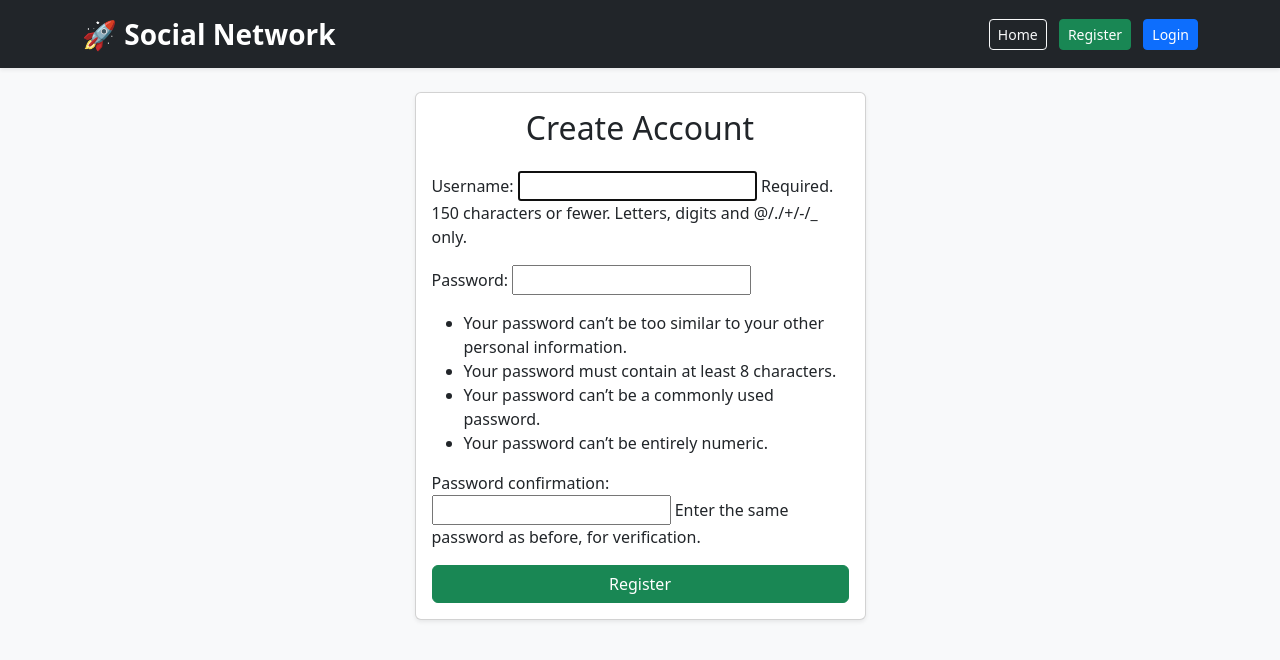
After one commit to Neha-Niphade/Social-Network, a Django app: page /register/ in a window 1280 px wide. The commit adds this page. Shown: the top 660 px of the page. Run offline with Django 5.2, Linux system fonts and the light colour scheme.

Commit message:
Add user authentication and tweet ownership

```diff
--- a/templates/base.html
+++ b/templates/base.html
@@ -17,10 +17,48 @@
     🚀 Social Network
 </a>
 
-            <div>
-                <a class="btn btn-outline-light btn-sm me-2" href="{% url 'tweet_list' %}">Home</a>
-                <a class="btn btn-primary btn-sm" href="{% url 'tweet_create' %}">Create Tweet</a>
-            </div>
+           <div>
+
+    <a class="btn btn-outline-light btn-sm me-2"
+       href="{% url 'tweet_list' %}">
+        Home
+    </a>
+
+    {% if user.is_authenticated %}
+
+        <span class="text-white me-3">
+            Hello, {{ user.username }}
+        </span>
+
+        <a class="btn btn-primary btn-sm me-2"
+           href="{% url 'tweet_create' %}">
+            Create Tweet
+        </a>
+
+        <form method="POST"
+              action="{% url 'logout' %}"
+              class="d-inline">
+            {% csrf_token %}
+            <button class="btn btn-danger btn-sm">
+                Logout
+            </button>
+        </form>
+
+    {% else %}
+
+        <a class="btn btn-success btn-sm me-2"
+           href="{% url 'register' %}">
+            Register
+        </a>
+
+        <a class="btn btn-primary btn-sm"
+           href="{% url 'login' %}">
+            Login
+        </a>
+
+    {% endif %}
+
+</div>
         </div>
     </nav>
 
--- /dev/null
+++ b/templates/registration/register.html
@@ -0,0 +1,31 @@
+{% extends "base.html" %}
+
+{% block content %}
+
+<div class="row justify-content-center">
+    <div class="col-md-5">
+
+        <div class="card shadow-sm">
+            <div class="card-body">
+
+                <h2 class="text-center mb-4">Create Account</h2>
+
+                <form method="POST">
+
+                    {% csrf_token %}
+
+                    {{ form.as_p }}
+
+                    <button class="btn btn-success w-100">
+                        Register
+                    </button>
+
+                </form>
+
+            </div>
+        </div>
+
+    </div>
+</div>
+
+{% endblock %}
--- a/tweets/models.py
+++ b/tweets/models.py
@@ -1,6 +1,8 @@
 from django.db import models
+from django.contrib.auth.models import User
 
 class Tweet(models.Model):
+    user = models.ForeignKey(User, on_delete=models.CASCADE)
     text = models.TextField()
     photo = models.ImageField(upload_to='photos/', blank=True, null=True)
     created_at = models.DateTimeField(auto_now_add=True)
--- a/tweets/templates/tweets/home.html
+++ b/tweets/templates/tweets/home.html
@@ -11,7 +11,11 @@
     <div class="card-body">
 
         <h5 class="card-title">
-            👤 Anonymous
+             👤 {% if tweet.user %}
+             {{ tweet.user.username }}
+             {% else %}
+               Anonymous
+            {% endif %}
         </h5>
 
         <p class="card-text fs-5">
--- a/tweets/views.py
+++ b/tweets/views.py
@@ -1,6 +1,8 @@
 from django.shortcuts import render, redirect
 from .models import Tweet
 from .forms import TweetForm
+from django.contrib.auth.forms import UserCreationForm
+from django.contrib.auth.decorators import login_required
 
 
 def home(request):
@@ -8,14 +10,36 @@ def home(request):
     return render(request, "tweets/home.html", {"tweets": tweets})
 
 
+@login_required
 def tweet_create(request):
     if request.method == "POST":
         form = TweetForm(request.POST, request.FILES)
 
         if form.is_valid():
-            form.save()
+            tweet = form.save(commit=False)
+            tweet.user = request.user
+            tweet.save()
             return redirect("tweet_list")
+
     else:
         form = TweetForm()
 
     return render(request, "tweets/tweet_form.html", {"form": form})
+
+
+def register(request):
+    if request.method == "POST":
+        form = UserCreationForm(request.POST)
+
+        if form.is_valid():
+            form.save()
+            return redirect("login")
+
+    else:
+        form = UserCreationForm()
+
+    return render(
+        request,
+        "registration/register.html",
+        {"form": form},
+    )
--- a/twitter/settings.py
+++ b/twitter/settings.py
@@ -116,3 +116,5 @@ USE_TZ = True
 # https://docs.djangoproject.com/en/6.0/howto/static-files/
 
 STATIC_URL = 'static/'
+LOGIN_REDIRECT_URL = "tweet_list"
+LOGOUT_REDIRECT_URL = "tweet_list"
--- a/twitter/urls.py
+++ b/twitter/urls.py
@@ -17,10 +17,13 @@ Including another URLconf
 from django.contrib import admin
 from django.urls import path
 from tweets import views
+from django.urls import path, include
 
 urlpatterns = [
     path('admin/', admin.site.urls),
 
     path('', views.home, name='tweet_list'),
     path('create/', views.tweet_create, name='tweet_create'),
+    path("register/", views.register, name="register"),
+    path('accounts/', include('django.contrib.auth.urls')),
 ]
```
Also changed, not shown: templates/registration/login.html (added, +30 -0 lines), tweets/migrations/0002_tweet_user.py (added).
